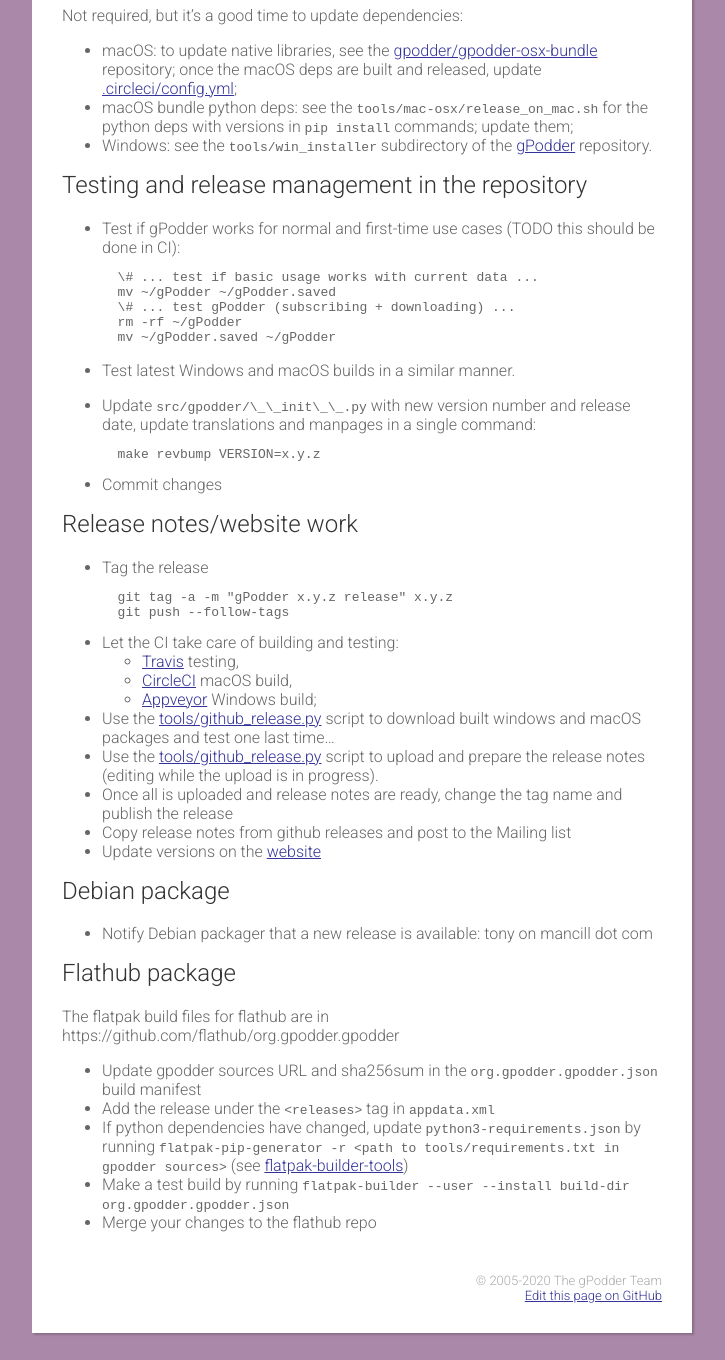
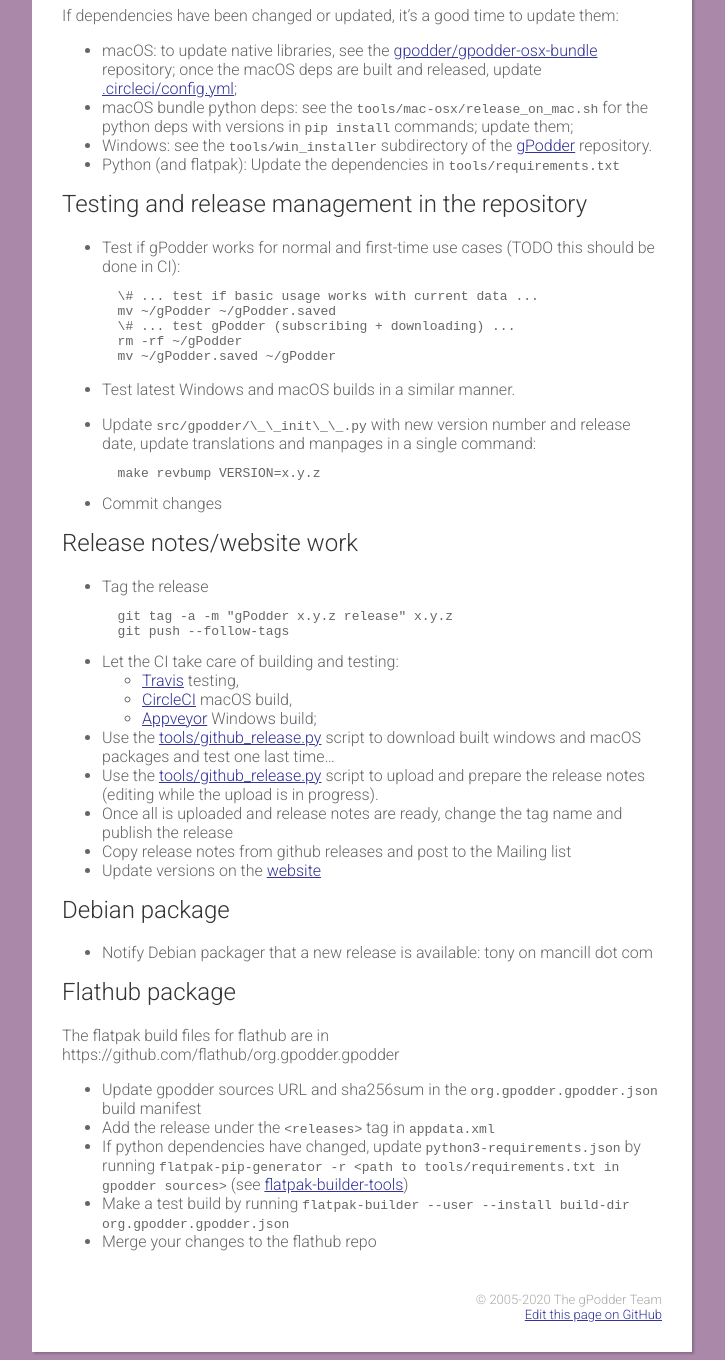
Before and after one commit to gpodder/gpodder.github.io, a Jekyll site: the page built from docs/release-process.md, in a window 1280 px wide. Shown: the part 300-1660 px from the top of the page, without its empty margins (278-1003 px from the left). Built offline with Jekyll 4.4.1, drawn with Linux system fonts in a browser that asks for light colours; our own code applies the rules of GitHub Pages for plain Markdown files; some of the changed text lies outside the part shown; grey boxes are pictures that could not be loaded.

Commit message:
release-process: Add Python dependencies to 'Update dependencies'

```diff
--- a/docs/release-process.md
+++ b/docs/release-process.md
@@ -12,15 +12,16 @@
 `make messages` on the master branch and commit changes, then notify translators via the
 [#518](https://github.com/gpodder/gpodder/issues/518) github issue.
 
-Update Windows and macOS dependencies
----------------------------------
+Update dependencies
+-------------------
 
-Not required, but it's a good time to update dependencies:
+If dependencies have been changed or updated, it's a good time to update them:
  - macOS: to update native libraries, see the [gpodder/gpodder-osx-bundle](https://github.com/gpodder/gpodder-osx-bundle) repository;
    once the macOS deps are built and released, update [.circleci/config.yml](https://github.com/gpodder/gpodder/blob/master/.circleci/config.yml);
  - macOS bundle python deps: see the `tools/mac-osx/release_on_mac.sh` for the python deps with versions in `pip install` commands;
    update them;
  - Windows: see the `tools/win_installer` subdirectory of the [gPodder](https://github.com/gpodder/gpodder) repository.
+ - Python (and flatpak): Update the dependencies in `tools/requirements.txt`
 
 Testing and release management in the repository
 ------------------------------------------------
```
